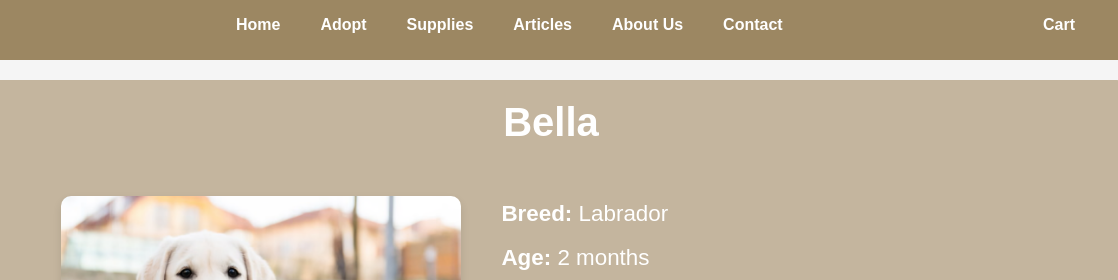
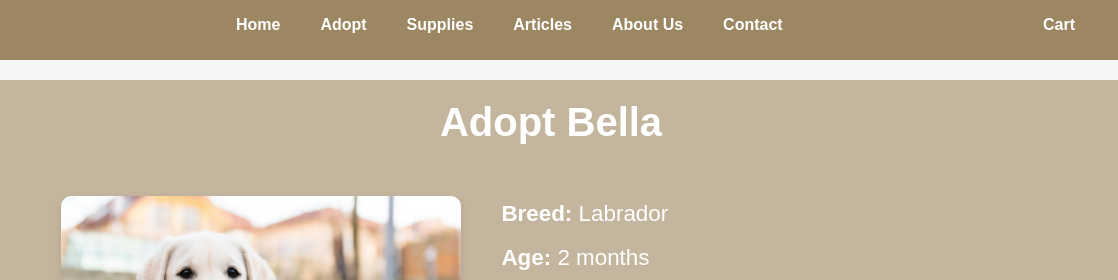
Before and after one commit to pdivya26/Adopt_and_Adore, a plain HTML site: page bellaprofile.html in a window 1280 px wide. Shown: the top 280 px of the page, 89-1207 px from the left. Drawn offline with Linux system fonts and the light colour scheme.

Commit message:
Update bellaprofile.html

```diff
--- a/bellaprofile.html
+++ b/bellaprofile.html
@@ -38,7 +38,7 @@
     </header>
 
     <div class="bgcontainer">
-        <h2>Bella</h2>
+        <h2>Adopt Bella</h2>
         <section class="pet-profile">
             <div class="profile-container">
                 <div class="profile-image">
```
